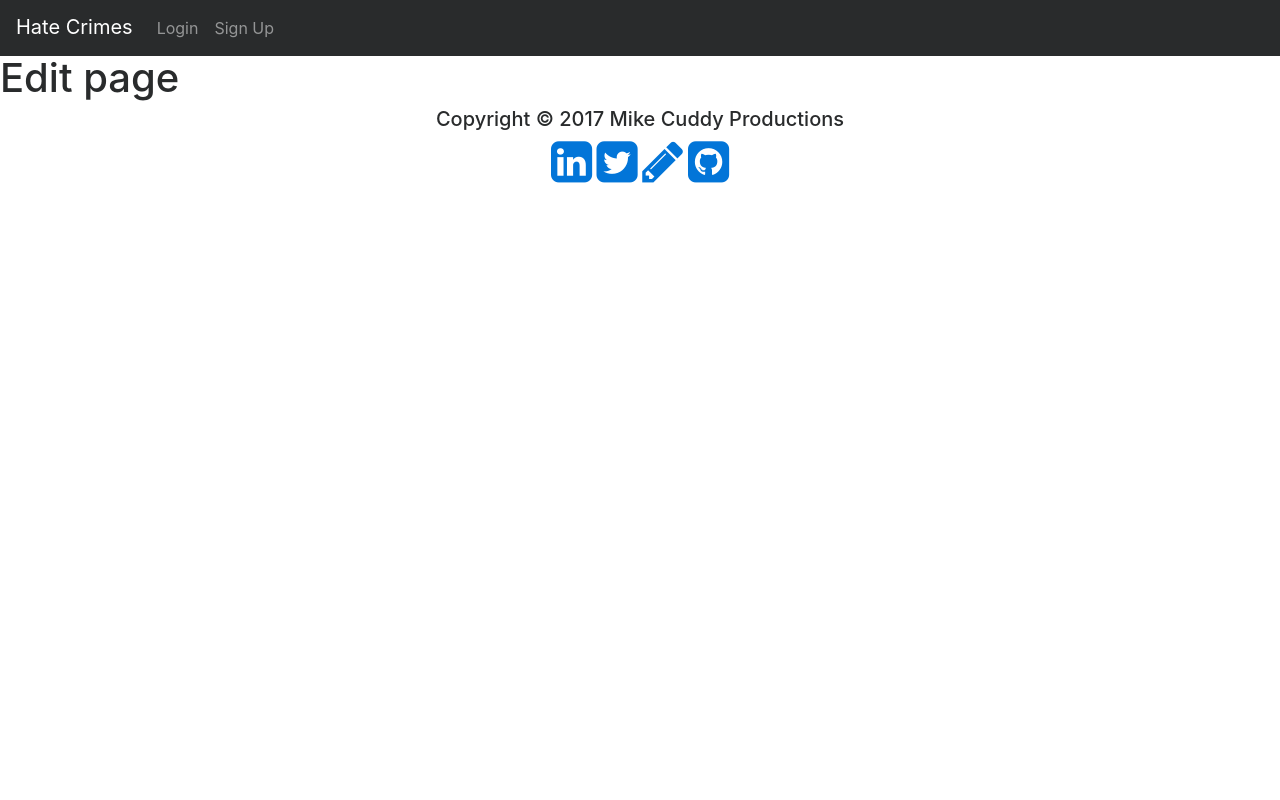
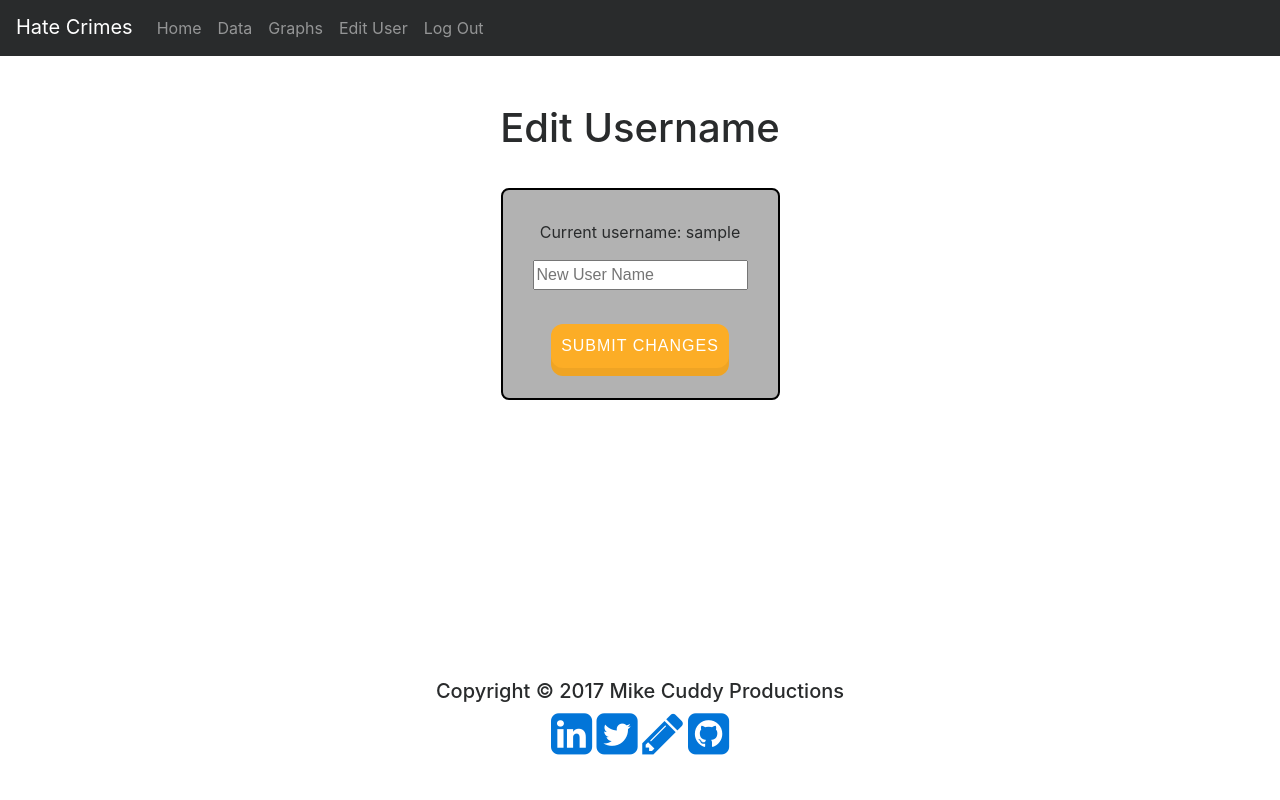
Before and after one commit to ravenusmc/hate_crimes, a Flask app: page /edit in a window 1280 px wide. Run offline with Flask 2, Linux system fonts and the light colour scheme; the visitor is signed in with stand-in values (Sample User, id 1); data that the repository does not hold is empty; parts of the project's set-up code (start-up, migrations or seed data) failed here and were passed over; some libraries are stand-ins or nearby versions.

Commit message:
finished edit page

```diff
--- a/db.py
+++ b/db.py
@@ -58,3 +58,19 @@ class Connection():
                 not_found = False
                 password_no_match = True
         return flag, not_found, password_no_match
+
+    #This method will pull the user information out of the database to build a user object once logged in.
+    def pull_user_info(self, username):
+        query = ("""SELECT * FROM users WHERE username = %s""")
+        self.cursor.execute(query, (username,))
+        row = self.cursor.fetchone()
+        return row
+
+    #This method will update the username in the database.
+    def update(self, username_original, username):
+        self._SQL = """UPDATE users SET username = %s
+        where username = %s"""
+        self.cursor.execute(self._SQL, (username, username_original))
+        self.conn.commit()
+        self.cursor.close()
+        self.conn.close()
--- a/main.py
+++ b/main.py
@@ -66,12 +66,16 @@ def signup():
 #This route will take the user to the home page, once they sign in
 @app.route('/home')
 def home():
+    if 'username' not in session:
+        return redirect(url_for('signup'))
     allowed_in = True
     return render_template('home.html', allowed_in = allowed_in)
 
 #This route will take the user to the page with all of the graphs
 @app.route('/graphs')
 def graphs():
+    if 'username' not in session:
+        return redirect(url_for('signup'))
     #This variable will change the navbar to only display certain items
     #when a user is logged in.
     allowed_in = True
@@ -83,9 +87,25 @@ def graphs():
         corr_1 = corr[1])
 
 #This route will take the user to the edit page so that they can edit their profil
-@app.route('/edit')
+@app.route('/edit', methods=['GET', 'POST'])
 def edit():
-    return render_template('edit.html')
+    if 'username' not in session:
+        return redirect(url_for('signup'))
+    else:
+        #Pulling the username which I'll use in the database.
+        username_original = session['username']
+        #This variable will ensure that the navbar is set up for a
+        #logged in user.
+        allowed_in = True
+        #Creating a connection to the database
+        db = Connection()
+        #Pulling the user information out of the database.
+        user = db.pull_user_info(username_original)
+        if request.method == 'POST':
+            username = request.form['username']
+            db.update(username_original, username)
+            return redirect(url_for('edit'))
+        return render_template('edit.html', allowed_in = allowed_in, username = username_original)
 
 #This route will sign out the user
 @app.route('/sign_out')
--- /dev/null
+++ b/static/css/edit.css
@@ -0,0 +1,74 @@
+/*******************************
+The CSS code in this file will deal
+with the edit page
+********************************/
+
+main {
+  display: flex;
+  flex-flow: column;
+  min-height: 78vh;
+}
+
+header {
+  margin-top: 50px;
+  margin-bottom: 30px;
+  display: flex;
+  flex-direction: column;
+  align-items: center;
+}
+
+section {
+  display: flex;
+  flex-direction: column;
+  align-items: center;
+  flex: 1;
+}
+
+form {
+  border: 2px solid black;
+  padding: 30px;
+  background-color: rgba(0,0,0,0.3);
+  border-radius: 8px;
+  display: flex;
+  flex-direction: column;
+  align-items: center;
+}
+
+
+/*******************************
+CSS dealing with button
+********************************/
+
+.initial_btn {
+  margin-top: 10px;
+  outline: none;
+  border: none;
+  cursor: pointer;
+  display: block;
+  position: relative;
+  background-color: #fcad26;
+  font-size: 16px;
+  font-weight: 300px;
+  color: white;
+  text-transform: uppercase;
+  letter-spacing: 1px;
+  box-shadow: 0 8px #efa424;
+}
+
+.initial_btn:hover {
+  box-shadow: 0 4px #efa424;
+  top: 2px;
+}
+
+.initial_btn:active {
+  box-shadow: none;
+  top: 6px;
+}
+
+button {
+  margin-top: 10px;
+  background-color: orange;
+  border: 1px solid orange;
+  padding: 10px;
+  border-radius: 12px;
+}
--- a/templates/base.html
+++ b/templates/base.html
@@ -35,7 +35,7 @@
           <a class="nav-link" href="/graphs">Graphs</a>
         </li>
         <li class="nav-item">
-          <a class="nav-link" href="/Edit">Edit User</a>
+          <a class="nav-link" href="/edit">Edit User</a>
         </li>
         <li class="nav-item">
           <a class="nav-link" href="/sign_out">Log Out</a>
--- a/templates/edit.html
+++ b/templates/edit.html
@@ -1,8 +1,26 @@
 {% extends 'base.html' %}
 
 {% block body %}
+<link rel="stylesheet" type="text/css" href="{{ url_for('static', filename='css/edit.css') }}">
 
-<h1>Edit page</h1>
+<main>
+
+  <header>
+    <h1>Edit Username</h1>
+  </header>
+
+  <section>
+    <form method="POST">
+      <p>Current username: {{ username }}</p>
+      <input placeholder='New User Name' name='username' type='text'><br>
+      <button class='initial_btn'>Submit Changes</button>
+    </form>
+  </section>
+
+</main>
+
+
+
 
 
 {% endblock %}
```
